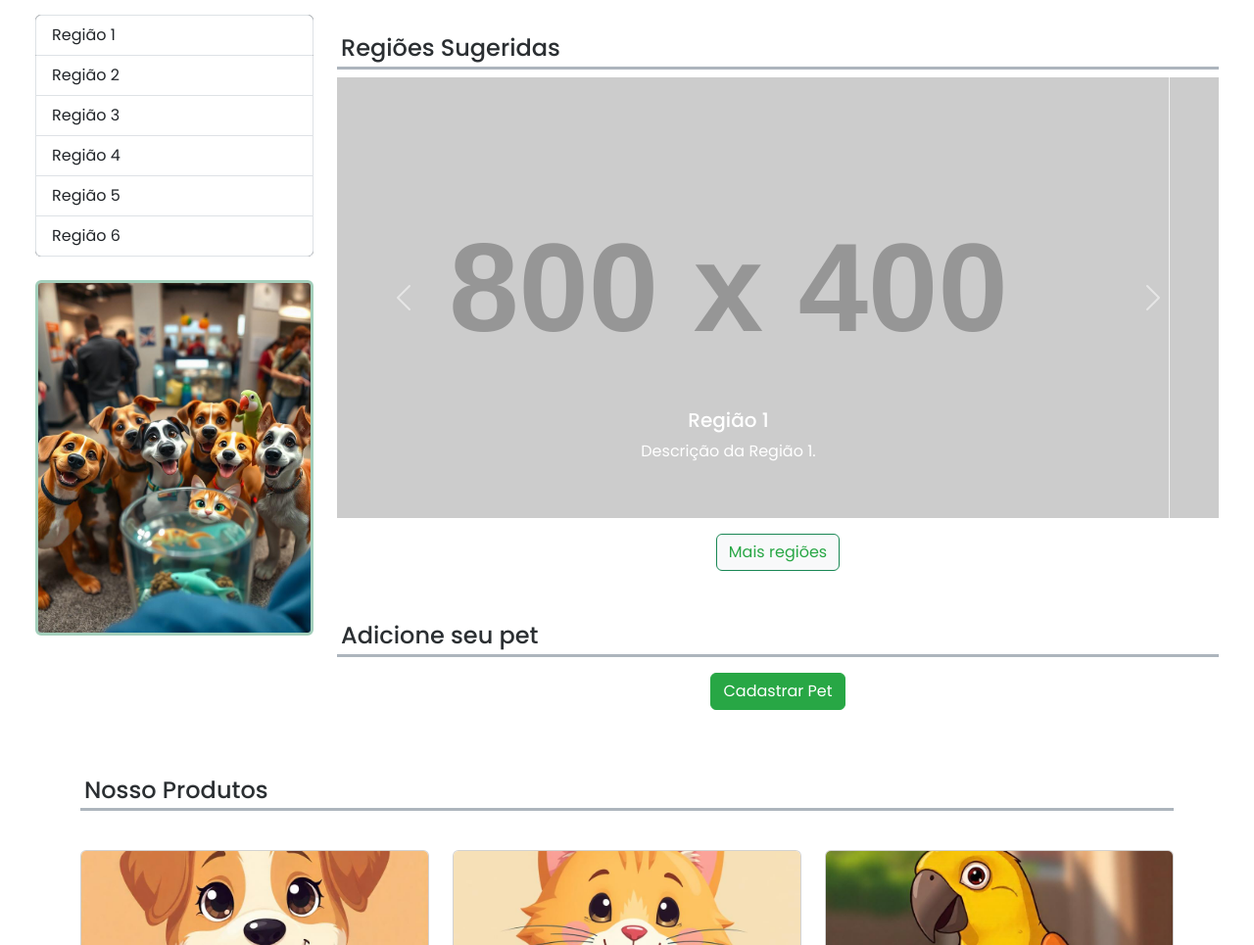
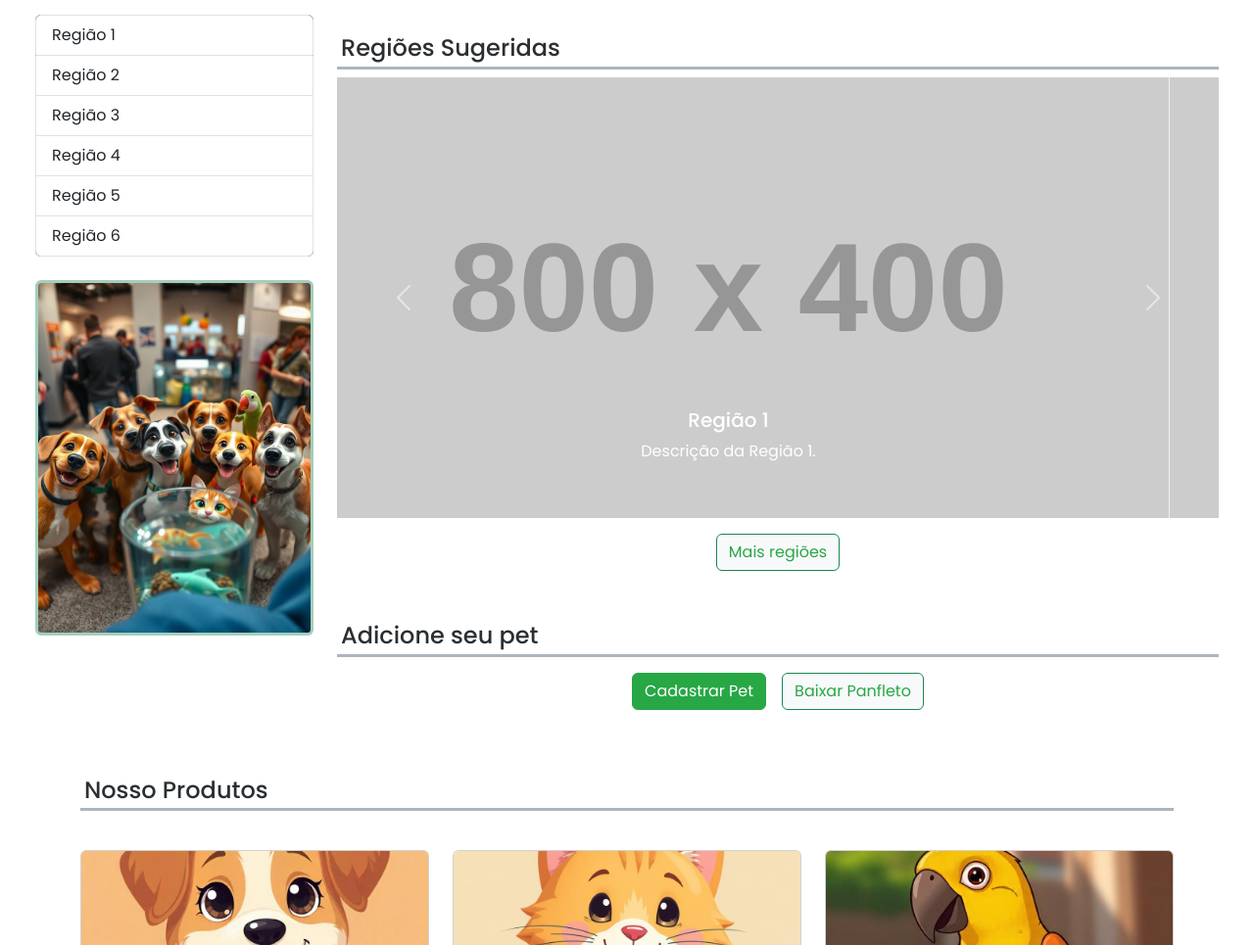
Before and after one commit to leduardomdias/pagina-inicial-tiaw, a plain HTML site: page index.html in a window 1280 px wide. Shown: the part 135-1100 px from the top of the page at 98% size. Drawn offline with nearby package versions, Linux system fonts and the light colour scheme; placeholder pictures from the web are drawn by us.

Commit message:
att pagina

```diff
--- a/index.html
+++ b/index.html
@@ -309,10 +309,16 @@
               >
                 Adicione seu pet
               </h4>
-              <div class="mt-3 text-center">
-                <a href="cadastrarPet.html" class="btn btn-green">
-                  Cadastrar Pet
-                </a>
+              <div class="mt-3 text-center d-flex justify-content-center">
+                <a href="cadastrarPet.html" class="btn btn-green mx-2"
+                  >Cadastrar Pet</a
+                >
+                <a
+                  href="pagePanfleto.html"
+                  class="btn btn-light-gray mx-2 border-1 border-success"
+                  style="color: #28a745"
+                  >Baixar Panfleto</a
+                >
               </div>
             </div>
           </div>
```
Also changed, not shown: regioes.html (+2 -2 lines).
